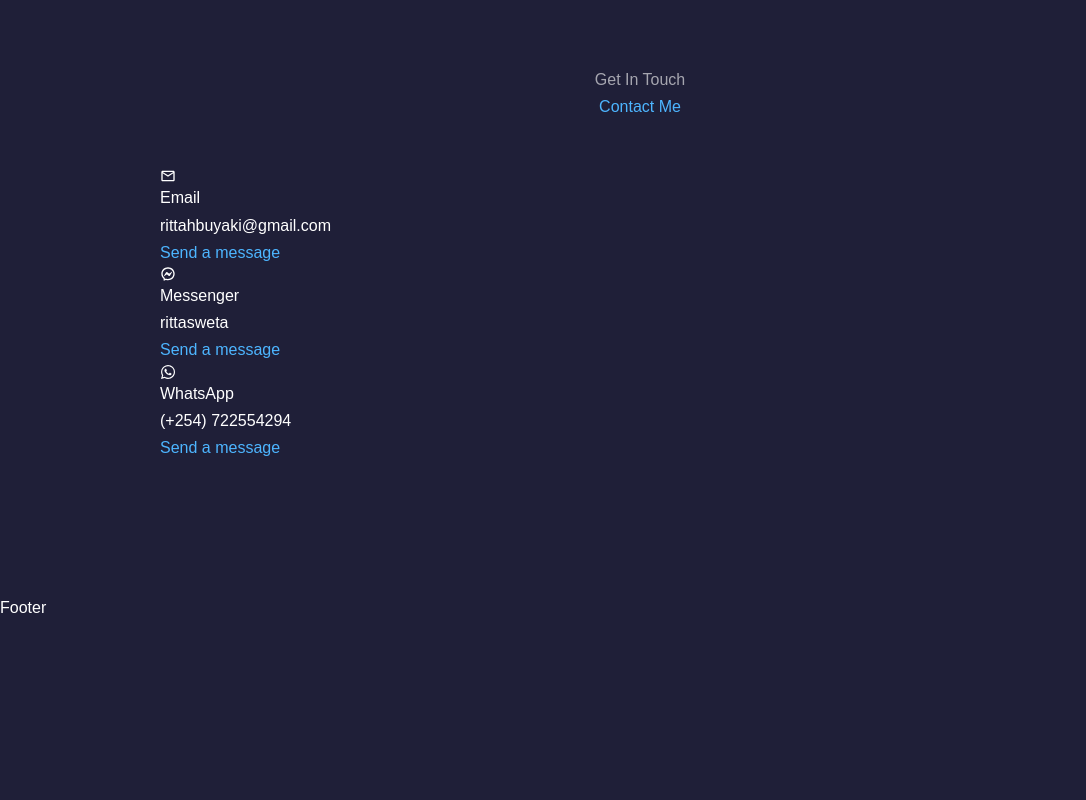
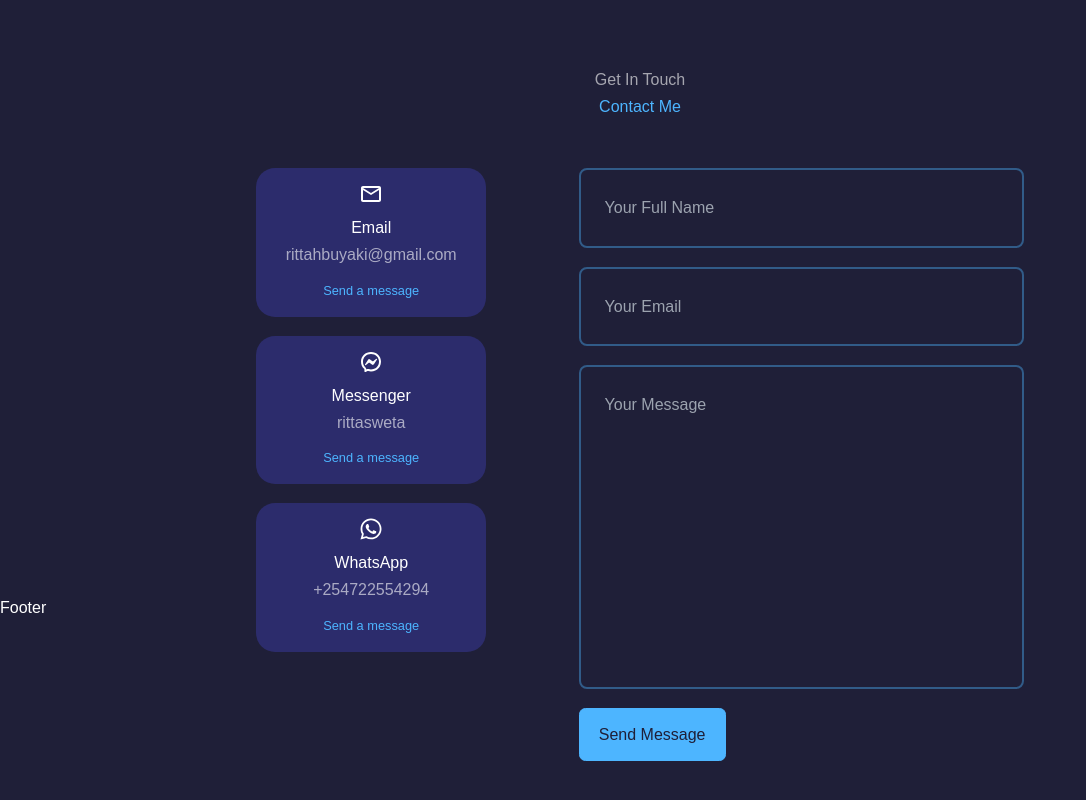
Before and after one commit to Buyaki01/react-portfolio-website, a React (Create React App) app: page / in a window 1280 px wide. Shown: the part 1918-2718 px from the top of the page, without its empty margins (0-1086 px from the left). Built offline with nearby package versions, Linux system fonts and the light colour scheme; the HTML template or start-up script is replaced by a standard one.

Commit message:
Add styling to the Contact component, add input fields to the form

```diff
--- a/src/components/contact/Contact.jsx
+++ b/src/components/contact/Contact.jsx
@@ -12,25 +12,57 @@ export const Contact = () => {
       <div className="container contact__container">
         <div className="contact__options">
           <article className="contact__option">
-            <MdOutlineEmail />
+            <div className='flex justify-center'>
+              <MdOutlineEmail className='contact__option-icon' />
+            </div>
             <h4>Email</h4>
             <h5>rittahbuyaki@gmail.com</h5>
             <a href="mailto:rittahbuyaki@gmail.com" target='_blank'>Send a message</a>
           </article>
           <article className="contact__option">
-            <RiMessengerLine />
+            <div className='flex justify-center'>
+              <RiMessengerLine className='contact__option-icon' />
+            </div>
             <h4>Messenger</h4>
             <h5>rittasweta</h5>
             <a href="https://m.me/rittabuyaki" target='_blank'>Send a message</a>
           </article>
           <article className="contact__option">
-            <FaWhatsapp />
+            <div className='flex justify-center'>
+              <FaWhatsapp className='contact__option-icon' />
+            </div>
             <h4>WhatsApp</h4>
-            <h5>(+254) 722554294</h5>
+            <h5>+254722554294</h5>
             <a href="https://api.whatsapp.com/send?phone=%2B254722554294" target='_blank'>Send a message</a>
           </article>
         </div>
-        <form action=""></form>
+        <form action="">
+          <input
+            type="text"
+            name='name'
+            placeholder='Your Full Name'
+            required
+          />
+          <input
+            type="text"
+            name='email'
+            placeholder='Your Email'
+            required
+          />
+          <textarea
+            name="message"
+            rows="10"
+            placeholder='Your Message'
+            required
+          >
+          </textarea>
+          <button
+            type="submit"
+            className='btn btn-primary'
+          >
+            Send Message
+          </button>
+        </form>
       </div>
     </section>
   )
--- a/src/components/contact/contact.css
+++ b/src/components/contact/contact.css
@@ -0,0 +1,68 @@
+.container.contact__container {
+  width: 60%;
+  display: grid;
+  grid-template-columns: 30% 58%;
+  gap: 12%;
+}
+
+.contact__options {
+  display: flex;
+  flex-direction: column;
+  gap: 1.2rem;
+}
+
+.contact__option {
+  background: var(--color-bg-variant);
+  padding: 0.8rem;
+  border-radius: 1.2rem;
+  text-align: center;
+  border: 1px solid transparent;
+  transition: var(--transition);
+}
+
+.contact__option:hover {
+  background: transparent;
+  border-color: var(--color-primary-variant);
+}
+
+.contact__option-icon {
+  font-size: 1.5rem;
+  margin-bottom: 0.5rem;
+}
+
+.contact__option a {
+  margin-top: 0.7rem;
+  display: inline-block;
+  font-size: 0.8rem;
+}
+
+h5 {
+  color: var(--color-light);
+}
+
+/* Styling the Form */
+form {
+  display: flex;
+  flex-direction: column;
+  gap: 1.2rem;
+}
+
+input, textarea {
+  width: 100%;
+  padding: 1.5rem;
+  border-radius: 0.5rem;
+  background: transparent;
+  border: 2px solid var(--color-primary-variant);
+  resize: none;
+  color: var(--color-white);
+}
+
+/* MEDIA QUERIES (MEDIUM DEVICES) */
+@media screen and (max-width: 1024px) {
+
+}
+
+/* MEDIA QUERIES (SMALL DEVICES) */
+@media screen and (max-width: 600px) {
+
+}
```
